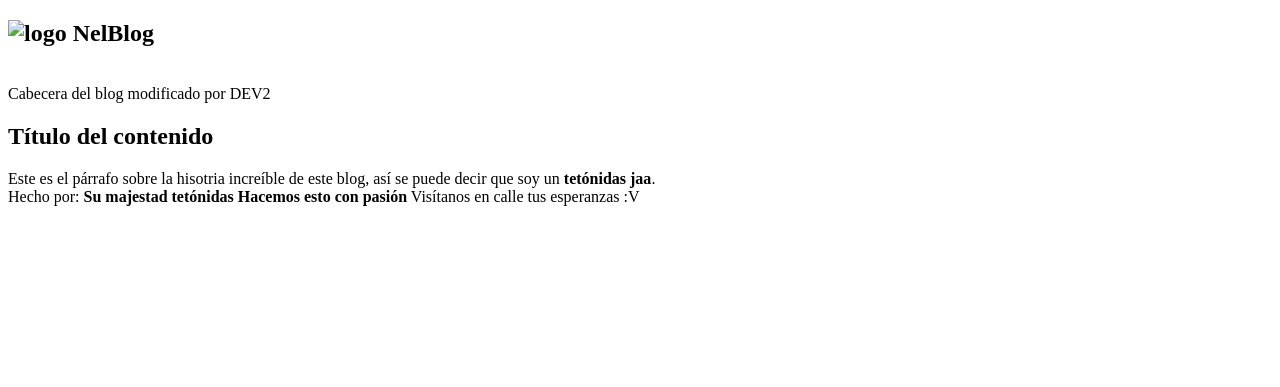
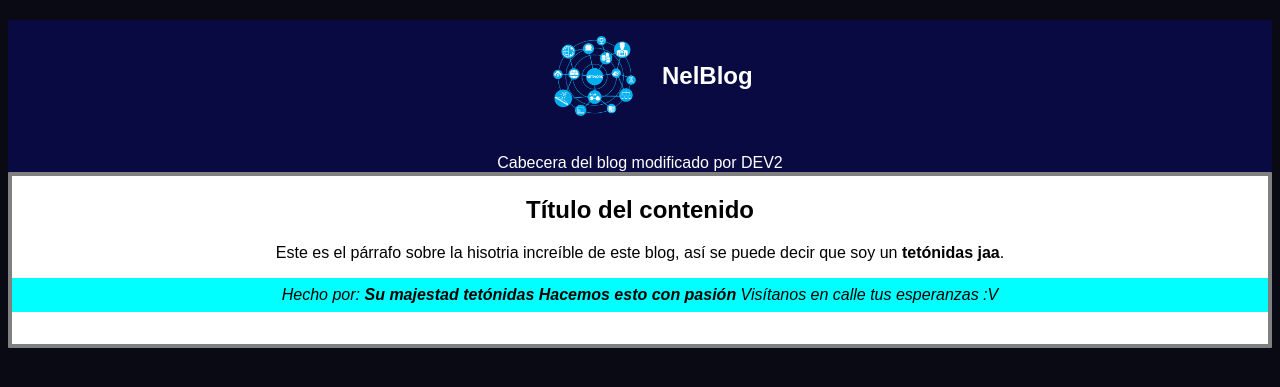
Before and after one commit to neaphdev/myblog, a Flask app: template templates/blog2.html in a window 1280 px wide. Shown: the top 387 px of the page. Run offline with Flask 2, Linux system fonts and the light colour scheme; the template is opened without the code that fills it, so the values that code supplies are empty.

Commit message:
Arreglo de direccionamiento de archivos

```diff
--- a/templates/blog2.html
+++ b/templates/blog2.html
@@ -5,7 +5,7 @@
     <meta charset="UTF-8">
     <meta http-equiv="X-UA-Compatible" content="IE=edge">
     <meta name="viewport" content="width=device-width, initial-scale=1.0">
-    <link rel="stylesheet" href="{{url_for('static',name='estilos.css')}}">
+    <link rel="stylesheet" href="{{url_for('static',filename='estilos.css')}}">
     <title>Mi blog 2.0</title>
 </head>
 
@@ -14,7 +14,7 @@
     <div id="cabecera">
         <strong>
             <h2 class="title-header">
-                <img class="logo-principal" src="{{url_for('static',name='minilogo.png')}}" alt="logo"> NelBlog
+                <img class="logo-principal" src="{{url_for('static',filename='minilogo.png')}}" alt="logo"> NelBlog
             </h2>
         </strong><br>
         Cabecera del blog modificado por DEV2
```
